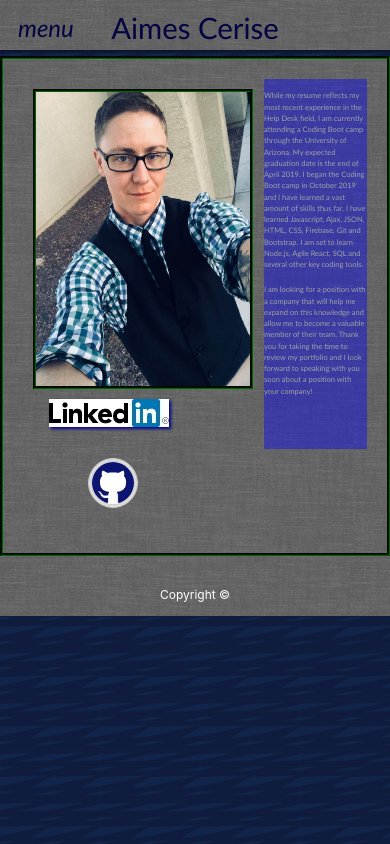
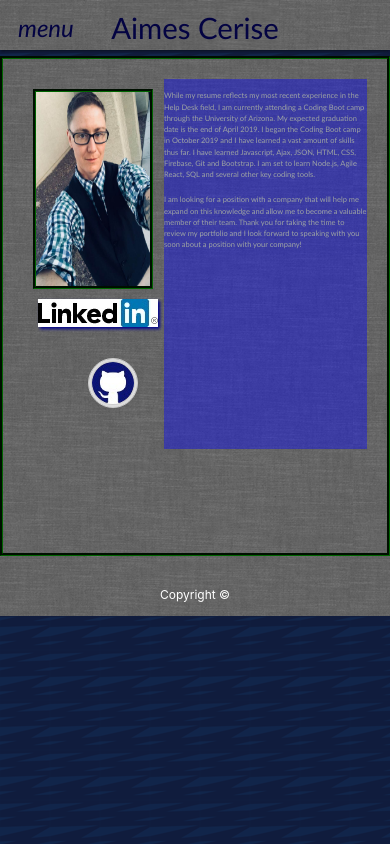
Before and after one commit to acerise85/NewPortfolio, a plain HTML site: page index.html in a window 390 px wide. Drawn offline with nearby package versions, Linux system fonts and the light colour scheme; some icons are missing; files whose address does not match are found by name.

Commit message:
adjusted piicture size for mobile

```diff
--- a/asstets/css/style.css
+++ b/asstets/css/style.css
@@ -146,6 +146,16 @@ footer{
   /* media quieries */
   @media screen and (min-width: 300px) and (max-width: 499px) {
 
+    /* my picture */
+    #me{
+
+    width: 120px;
+    height: 200px;
+    border-color: darkgreen;
+    border-width: 3px;
+    border-style: groove;
+    margin: 10px;
+  }
     /* Container for projects, picture and social media buttons */
     #projectContainer{
       height: 500px;
```
